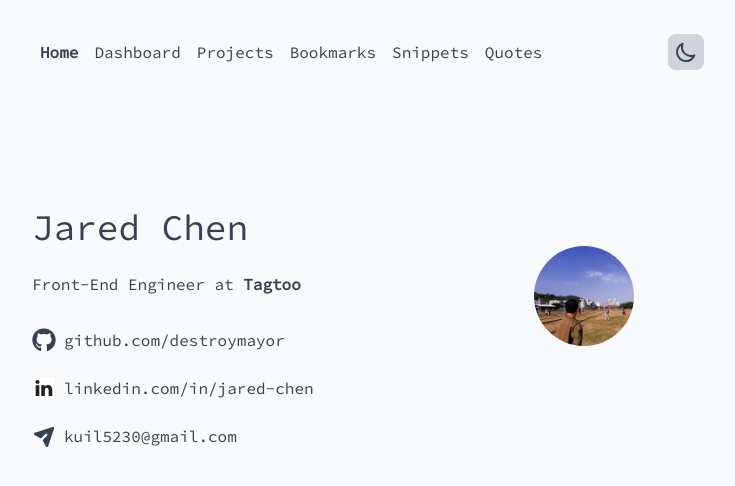
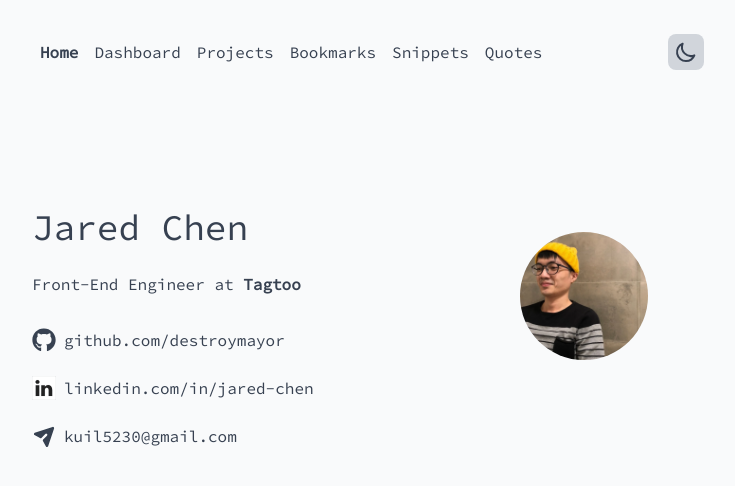
Before and after one commit to destroymayor/jared, a Next.js app: page / in a window 1280 px wide. Shown: the top 486 px of the page, without its empty margins (272-1007 px from the left). Built offline with nearby package versions, Linux system fonts and the light colour scheme.

Commit message:
chore: update profile image

```diff
--- a/src/pages/index.js
+++ b/src/pages/index.js
@@ -28,15 +28,15 @@ export default function HomePage() {
         </ul>
       </div>
 
-      <div className="my-4 flex h-20 w-20 items-center justify-center sm:my-6 sm:mx-14 sm:h-32 sm:w-32">
+      <div className="my-4 flex h-44 w-44 items-center justify-center sm:my-6 sm:mx-14 sm:h-32 sm:w-32">
         <Image
           className="rounded-full"
           alt="Jared Chen"
           unoptimized
           objectFit="cover"
           src={avatar.src}
-          width={100}
-          height={100}
+          width={200}
+          height={200}
         />
       </div>
     </section>
```
Also changed, not shown: public/images/avatar.webp.
